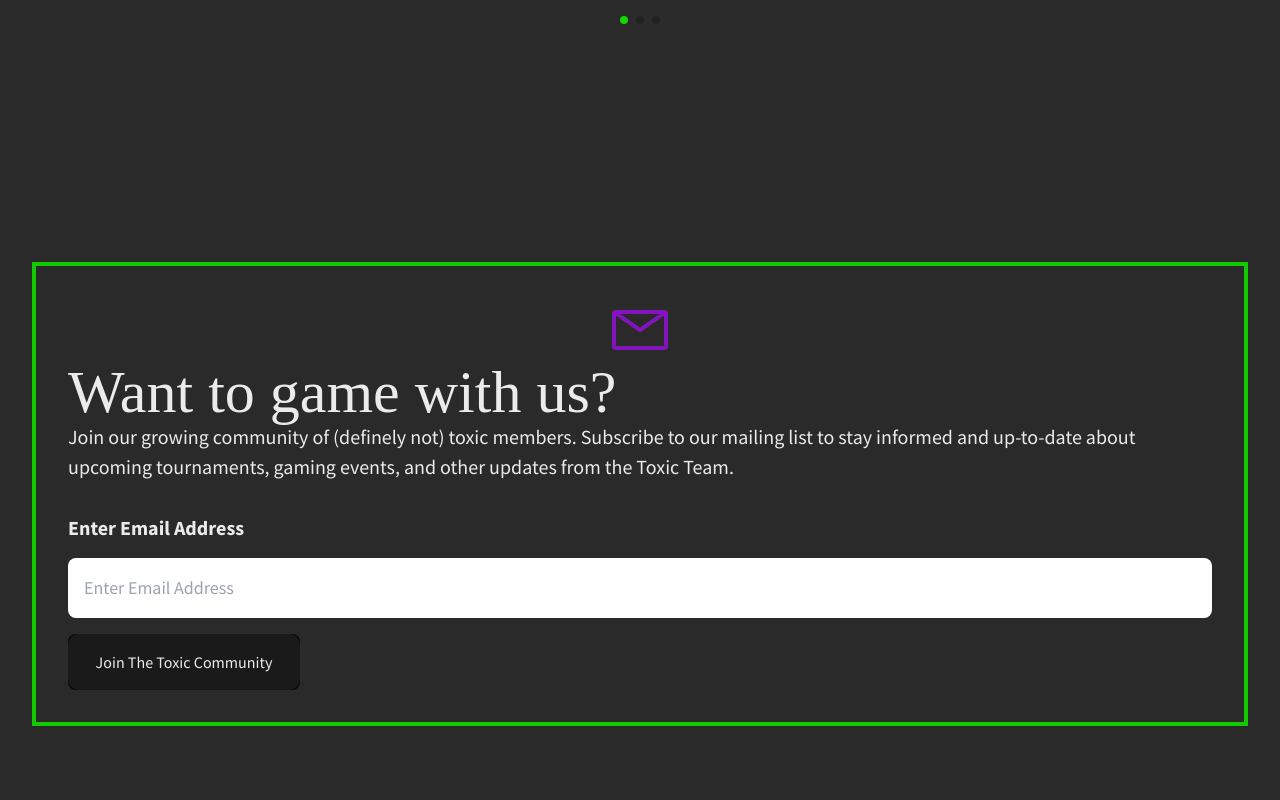
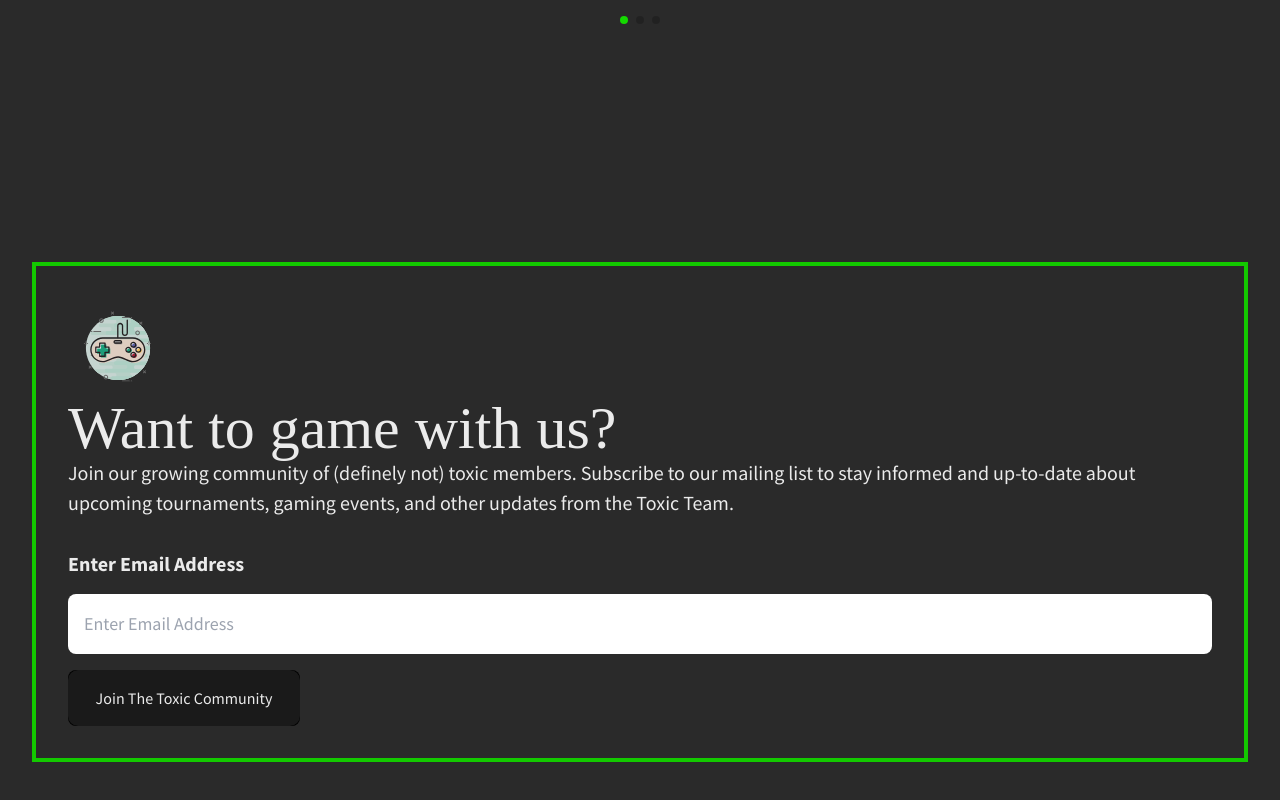
Before and after one commit to austinengelbrecht/toxictournaments, a Vue app: page /home in a window 1280 px wide. Shown: the part 1800-2600 px from the top of the page. Built offline with nearby package versions, Linux system fonts and the light colour scheme; a web font is replaced by a local one.

Commit message:
Added controller icon to email form

```diff
--- a/src/components/ContactForm/TheContactForm.vue
+++ b/src/components/ContactForm/TheContactForm.vue
@@ -1,10 +1,7 @@
 <template>
   <section id="signup" class="px-8 py-16 bg-onyx-2 mt-[10rem]">
     <div class="border-solid border-toxic-3 border-4 p-8">
-      <Icon
-        icon="carbon:email"
-        class="w-[4rem] h-[4rem] my-0 mx-auto text-poison-1"
-      />
+      <ClassicController class="w-[100px] h-[100px]" />
 
       <div class="mb-8">
         <h2 class="text-6xl">Want to game with us?</h2>
@@ -22,10 +19,11 @@
 </template>
 
 <script>
+import ClassicController from "@/assets/icons/classiccontroller.vue";
 import ContactForm from "./EmailForm.vue";
 import { Icon } from "@iconify/vue";
 
-export default { components: { ContactForm, Icon } };
+export default { components: { ClassicController, ContactForm, Icon } };
 </script>
 
 <style lang="scss" scoped></style>
```
